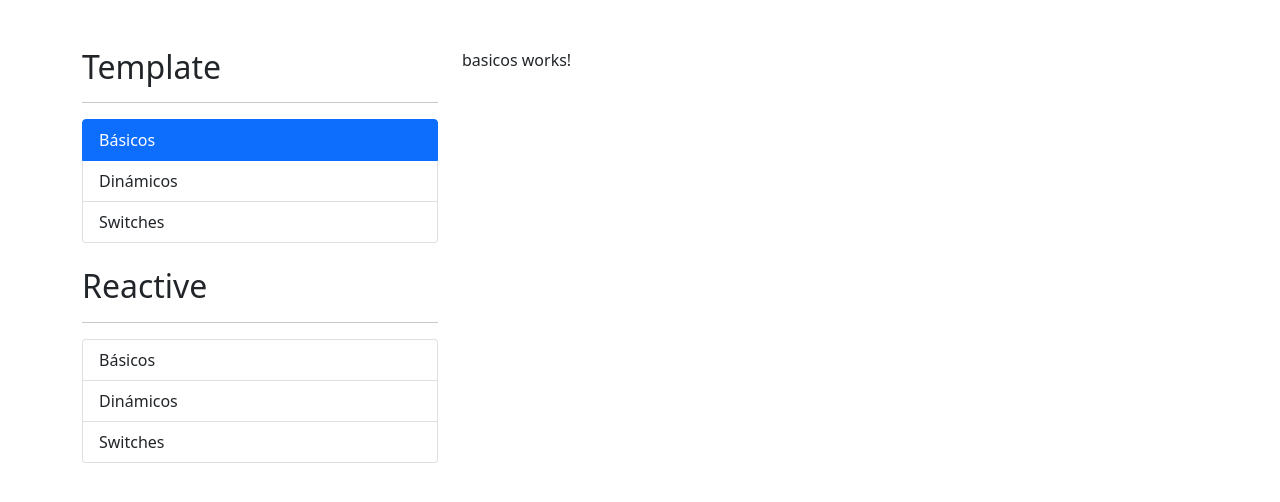
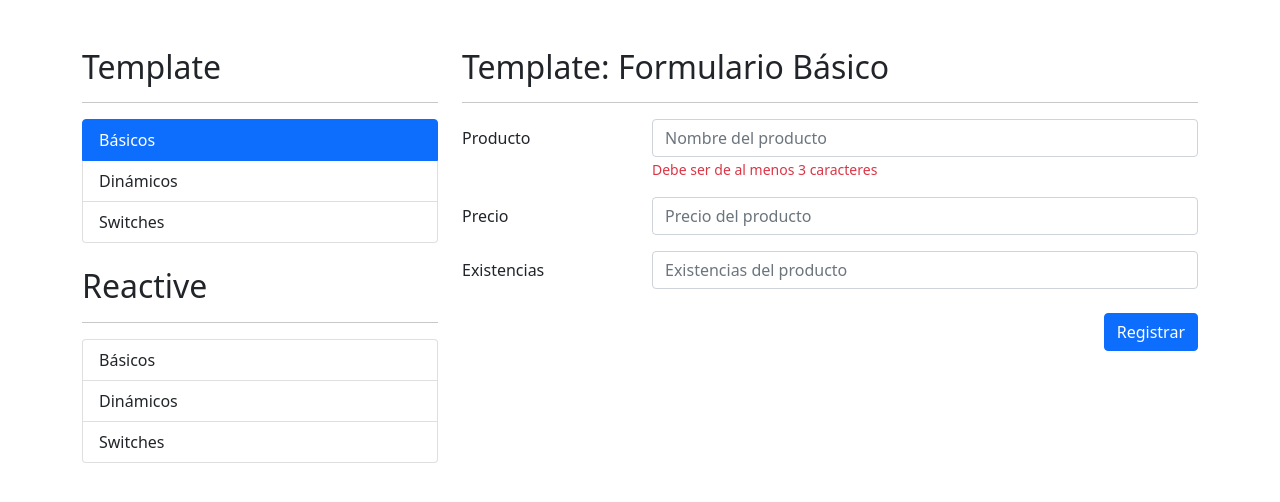
Before and after one commit to alexglzrys/angular-formularios, an Angular app: page /template/basicos in a window 1280 px wide. Shown: the top 502 px of the page. Built offline with nearby package versions, Linux system fonts and the light colour scheme.

Commit message:
diseño de formulario basado en template básico

```diff
--- a/src/app/template/components/basicos/basicos.component.html
+++ b/src/app/template/components/basicos/basicos.component.html
@@ -1 +1,36 @@
-<p>basicos works!</p>
+<h2>Template: Formulario Básico</h2>
+<hr>
+<div class="row">
+  <div class="col">
+    <form>
+      <!-- Campo producto -->
+      <div class="mb-3 row">
+        <label class="col-sm-3 col-form-label" for="producto">Producto</label>
+        <div class="col-sm-9">
+          <input type="text" class="form-control" id="producto" placeholder="Nombre del producto">
+          <span class="form-text text-danger">Debe ser de al menos 3 caracteres</span>
+        </div>
+      </div>
+      <!-- Campo precio -->
+      <div class="mb-3 row">
+        <label class="col-sm-3 col-form-label" for="precio">Precio</label>
+        <div class="col-sm-9">
+          <input type="number" class="form-control" id="precio" placeholder="Precio del producto">
+        </div>
+      </div>
+      <!-- Campo existencias -->
+      <div class="mb-3 row">
+        <label class="col-sm-3 col-form-label" for="existencias">Existencias</label>
+        <div class="col-sm-9">
+          <input type="number" class="form-control" id="existencias" placeholder="Existencias del producto">
+        </div>
+      </div>
+      <!-- Botón de enviar -->
+      <div class="row mt-4">
+        <div class="col">
+          <button type="submit" class="btn btn-primary float-end">Registrar</button>
+        </div>
+      </div>
+    </form>
+  </div>
+</div>
```
Also changed, not shown: 1 other file (tests, documents, lock files or other folders).
